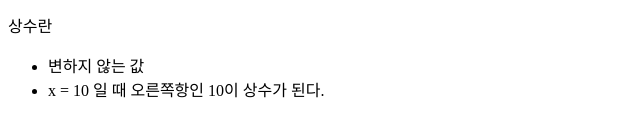
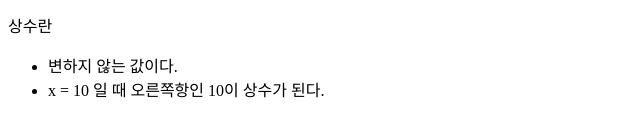
Before and after one commit to thinkwith/Jiho-learning, a plain HTML site: page index.html in a window 1280 px wide. Shown: the part 421-558 px from the top of the page, 0-640 px from the left. Drawn offline with Linux system fonts and the light colour scheme.

Commit message:
add html

```diff
--- a/index.html
+++ b/index.html
@@ -40,7 +40,7 @@
                     </p>
                     <ul>
                         <li>
-                            변하지 않는 값
+                            변하지 않는 값이다.
                         </li>
                         <li>
                             x = 10 일 때 오른쪽항인 10이 상수가 된다.
```
